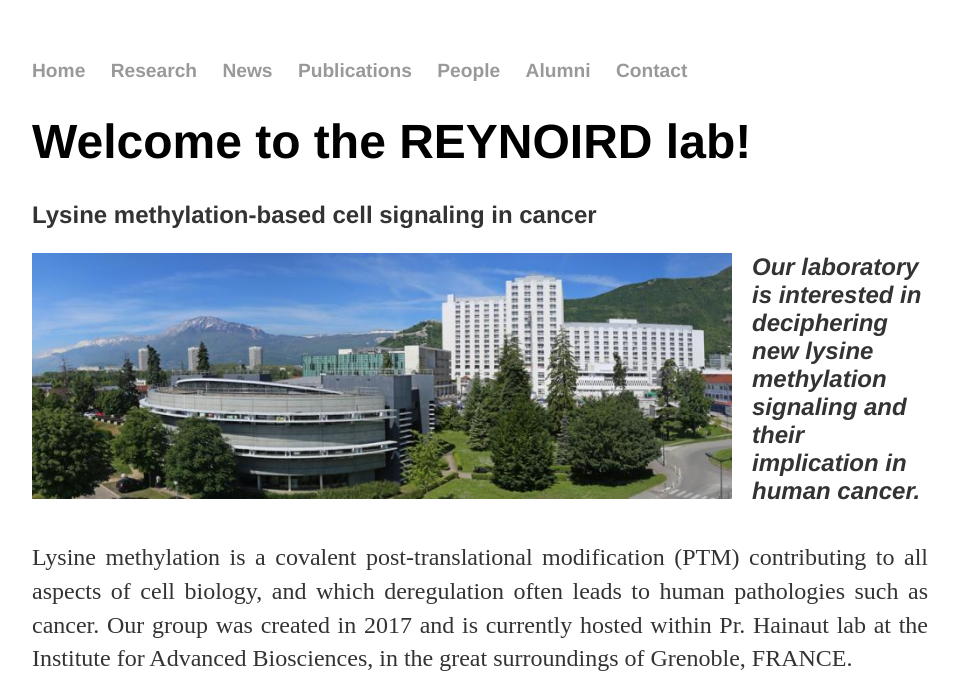
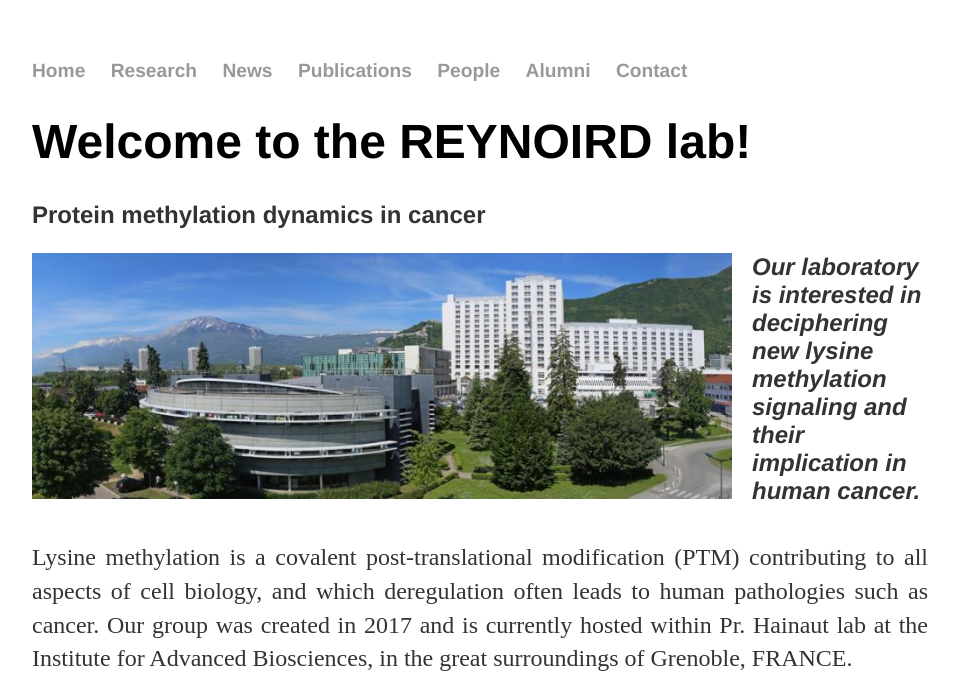
Before and after one commit to Reynoird-Lab/Reynoird-lab.github.io, a Jekyll site: the page built from index.html, in a window 1280 px wide, cut to the strip 0-698 px from the top of the page. Shown: the whole strip, without its empty margins (160-1119 px from the left). Built offline with Jekyll 4.4.1, drawn with Linux system fonts in a browser that asks for light colours; Markdown is read by kramdown in place of the engine named in the settings.

Commit message:
Update index.html

```diff
--- a/index.html
+++ b/index.html
@@ -7,7 +7,7 @@ title: REYNOIRD Lab
 
 		     <h1> Welcome to the REYNOIRD lab! </h1>
 
-		<h2>Lysine methylation-based cell signaling in cancer</h2>
+		<h2>Protein methylation dynamics in cancer </h2>
 
 
 <div><img src="Images/IAB.jpg" title="Reynoird lab IAB" align="left" width="700" style="margin: 0px 20px 20px 0px;"/><p align="bottom" align="justify"><i><h2>Our laboratory is interested in deciphering new lysine methylation signaling and their implication in human cancer.</p></i></h2>
```
